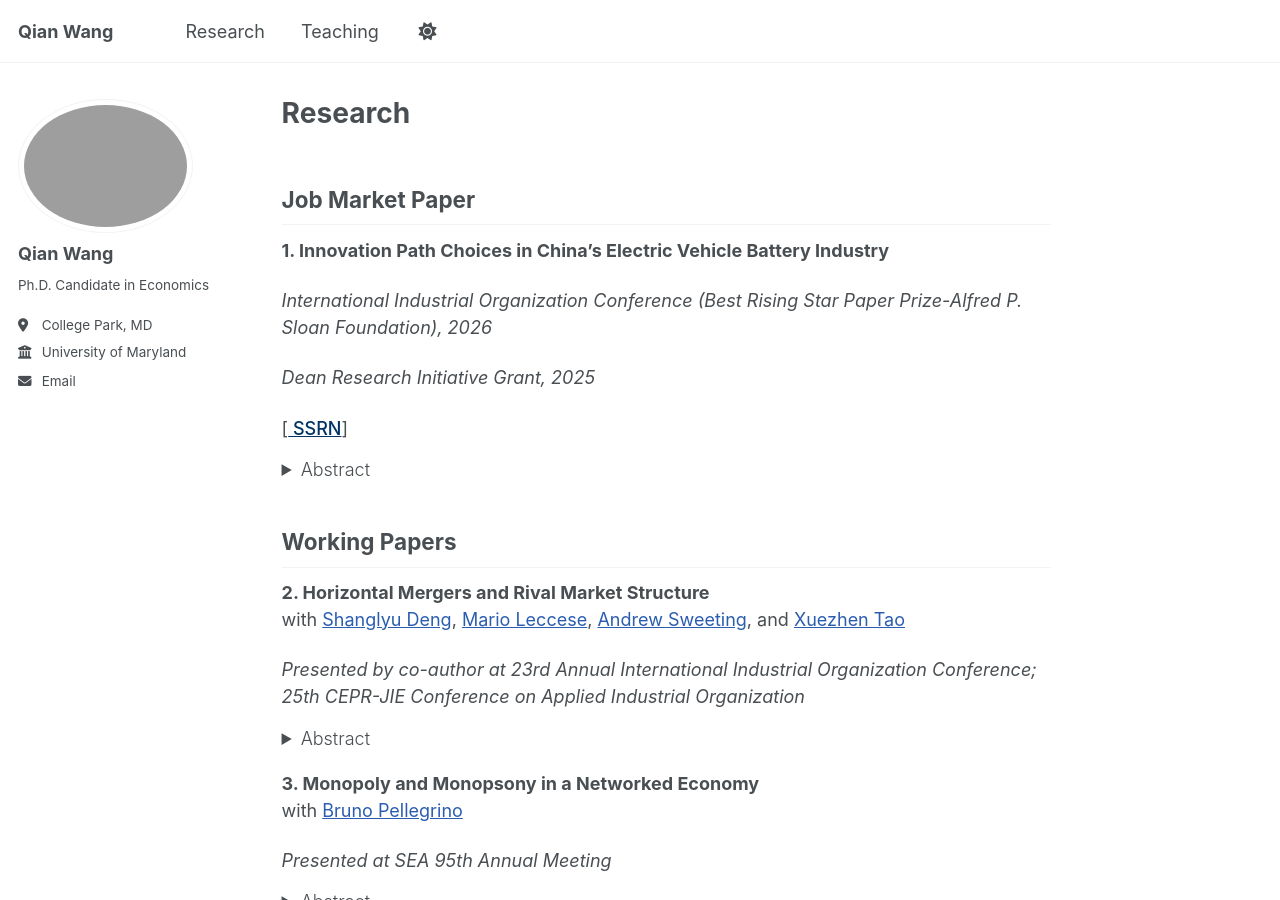
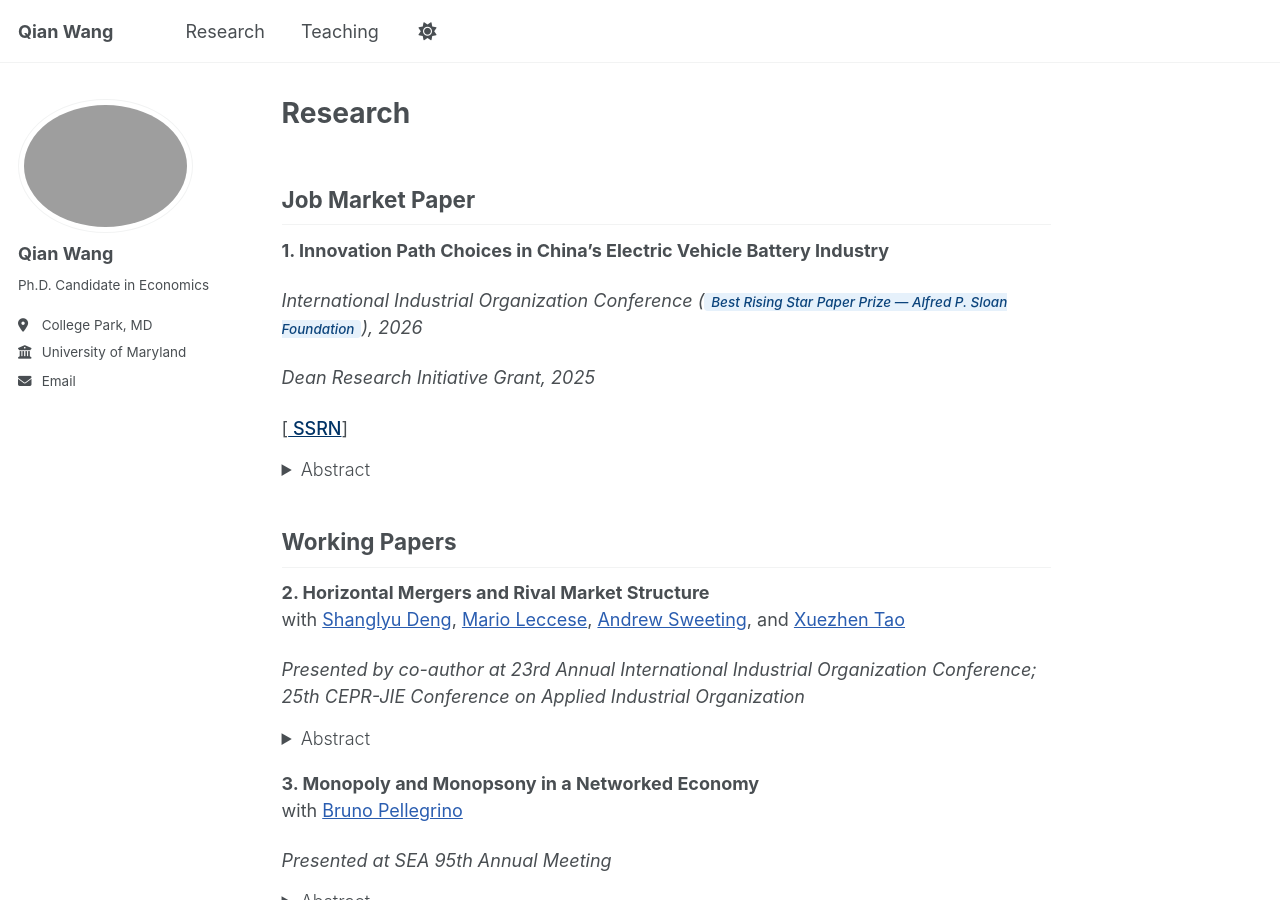
Before and after one commit to qwang819/qwang819.github.io, a Jekyll site: the page built from _pages/research.md, in a window 1280 px wide and 900 px high. Built offline with Jekyll 4.4.1, drawn with Linux system fonts in a browser that asks for light colours; a script that is not in the unit is left out.

Commit message:
Update research.md

```diff
--- a/_pages/research.md
+++ b/_pages/research.md
@@ -9,7 +9,7 @@ layout: single
 
 **1. Innovation Path Choices in China’s Electric Vehicle Battery Industry**
 
-*International Industrial Organization Conference (Best Rising Star Paper Prize-Alfred P. Sloan Foundation), 2026*
+*International Industrial Organization Conference (<span style="background: #E6F1FB; color: #0C447C; padding: 1px 7px; border-radius: 4px; font-size: 13.5px; font-weight: 500;">Best Rising Star Paper Prize — Alfred P. Sloan Foundation</span>), 2026*
 
 *Dean Research Initiative Grant, 2025*
 
```
